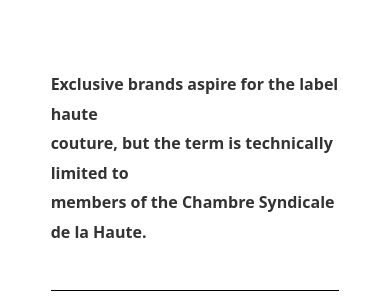
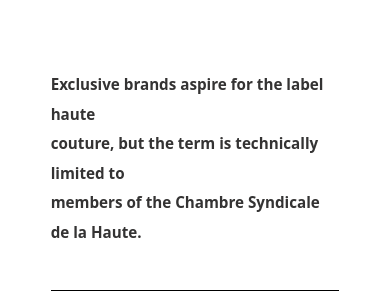
Before and after one commit to 3kapil/newdribble, a plain HTML site: page index.html in a window 390 px wide. Shown: the part 757-1054 px from the top of the page. Drawn offline with nearby package versions, Linux system fonts and the light colour scheme.

Commit message:
Update style.css

```diff
--- a/style.css
+++ b/style.css
@@ -144,7 +144,7 @@ body {
   .bottom-left p {
     color: #343333;
     /* background-color: cadetblue; */
-    font-size: 1.9vh;
+    font-size: 1.8vh;
     font-weight: 600;
     line-height: 3.5vh;
   }
```
